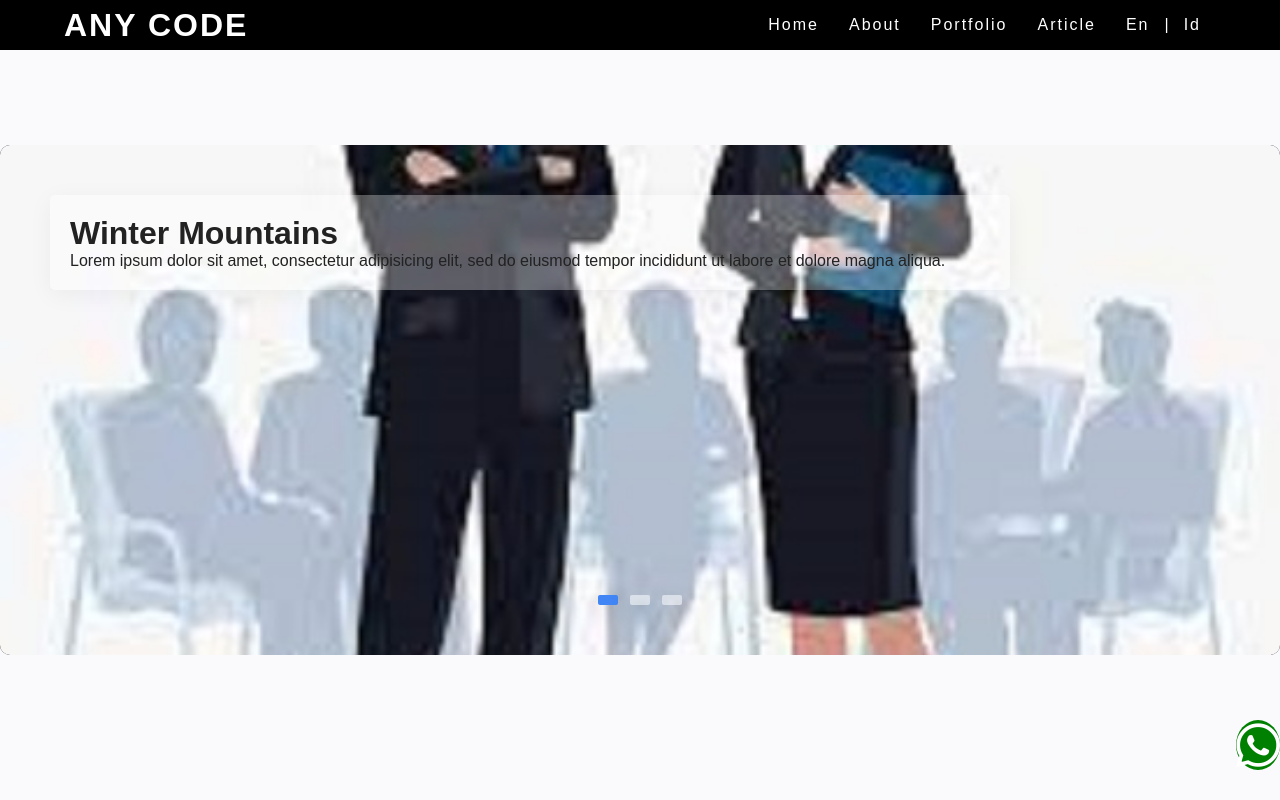
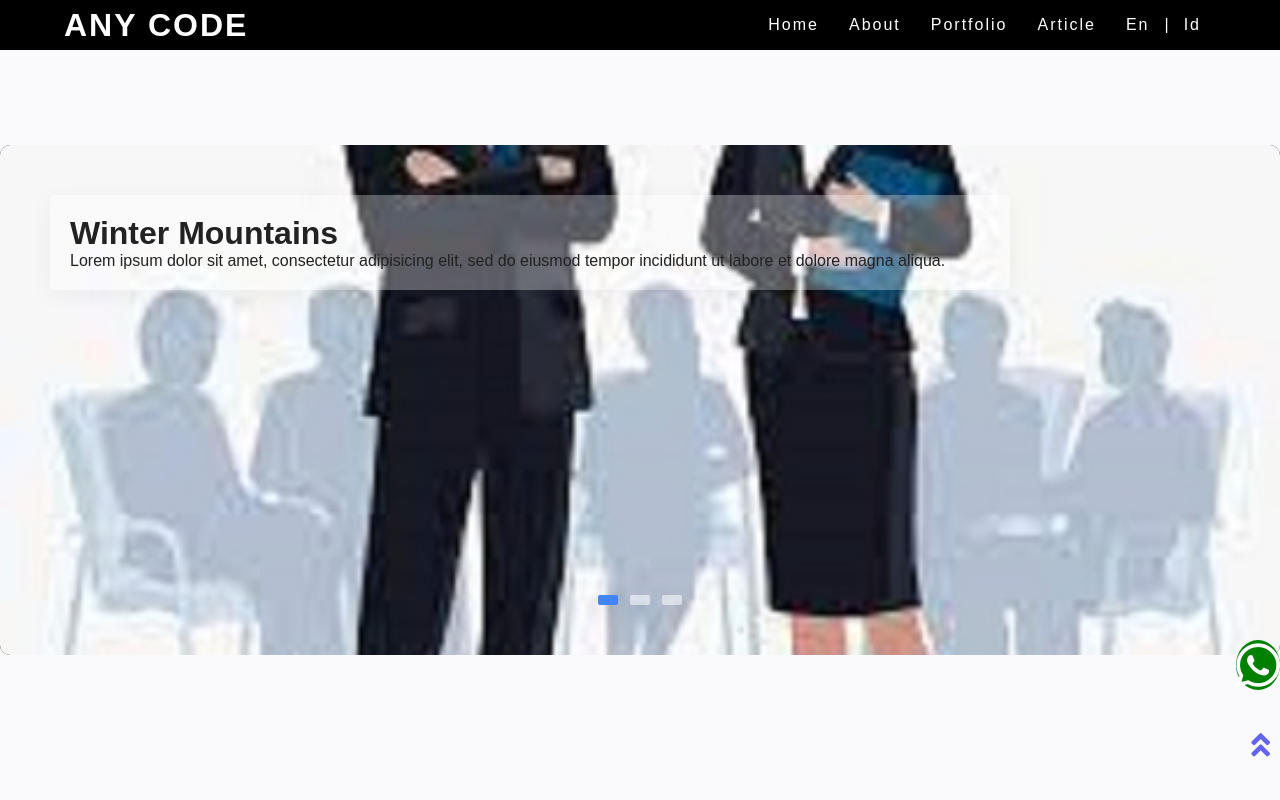
Before and after one commit to fikrikemalakbar/mytemplates, a PHP site: page / in a window 1280 px wide. Run offline with PHP 8.4, Linux system fonts and the light colour scheme.

Commit message:
id to home

```diff
--- a/front/css/main.css
+++ b/front/css/main.css
@@ -3,6 +3,7 @@
   padding: 0;
   box-sizing: border-box;
   font-family: "Poppins", sans-serif;
+  scroll-behavior: smooth;
 }
 
 body{
@@ -198,16 +199,32 @@ display: flex;
 justify-content: flex-end;
 overflow: hidden;
 }
-footer .footer-social i{
+footer .footer-social a{
   font-size: 50px;
   background: green;
   color: white;
   border-radius: 50%;
   position: fixed;
-  top: 90%;
+  top: 80%;
   z-index: 3000;
 
 }
+
+footer .footer-toTop{
+  display: flex;
+  justify-content: flex-end;
+  overflow: hidden;
+  }
+  footer .footer-toTop a {
+    font-size: 30px;
+    position: fixed;
+    margin: 10px;
+    opacity: 0.6;
+    top: 90%;
+    z-index: 3000;
+
+  }
+
 
 @media (max-width: 900px){
   /* nav mob */
--- a/index.php
+++ b/index.php
@@ -9,6 +9,7 @@
   </head>
   <body>
   <header>
+        <div id="tohome"></div>
         <div class="navDesc">
               <a class="logo"href="">any code</a>
               <ul class="nDesc">
@@ -33,6 +34,7 @@
         <div id="mainoffcanvas">
               <span style="font-size:30px;cursor:pointer" onclick="openNav()">&#9776; &nbsp;&nbsp;Logo </span>
         </div>
+
     </header>
 
 
@@ -75,11 +77,16 @@
     </div>
   </banner>
 </main>
+
 <footer>
   <div class="footer-social">
-  <i class="fab fa-whatsapp"></i>
+  <a href="" class="fab fa-whatsapp"></a>
   </div>
+  <div class="footer-toTop">
+<a href="#tohome"class="fas fa-angle-double-up"></a>
+</div>
 </footer>
+
     <script src="front/js/main.js"></script>
   </body>
 </html>
```
